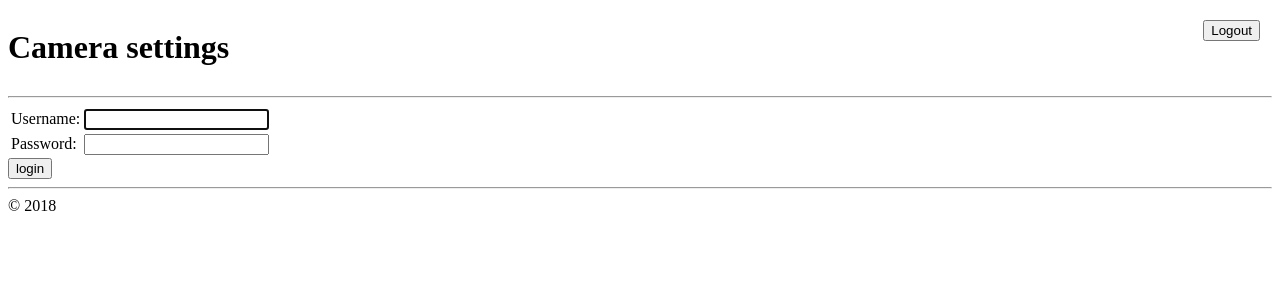
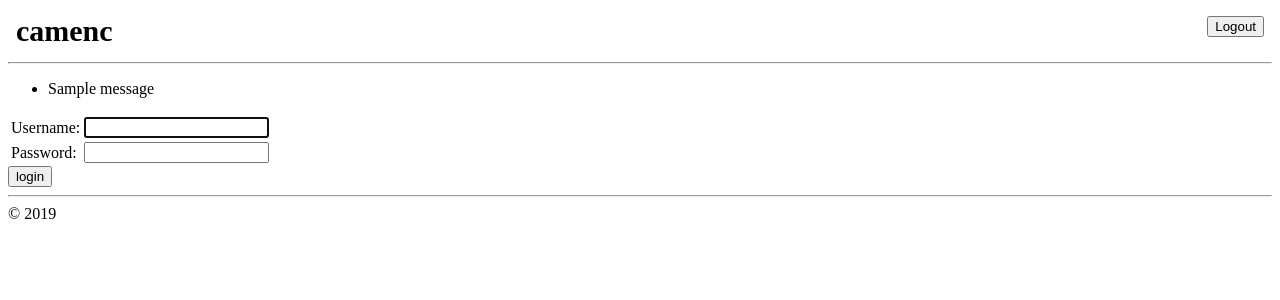
Before and after one commit to C14L/camenc, a Django app: page /camenc/login/ in a window 1280 px wide. Shown: the top 300 px of the page. Run offline with Django 3.2, Linux system fonts and the light colour scheme; tables that the repository leaves empty hold one stand-in row (values such as "Sample post"); one stand-in notice (Sample message) is shown; parts of the project's set-up code (start-up, migrations or seed data) failed here and were passed over.

Commit message:
server/templates: Clean up

```diff
--- a/server/main/templates/base.html
+++ b/server/main/templates/base.html
@@ -4,9 +4,9 @@
     <meta charset="utf-8">
     <style>
 
-header { overflow: hidden; }
-header h1 { float: left; }
-header form { float: right; margin: 12px; }
+header { overflow: hidden; margin: 0; padding: 0; }
+header h1 { float: left; font-size: 30px; line-height: 30px; margin: 8px; padding: 0; }
+header form { float: right; margin: 8px; padding: 0; }
 
 main fieldset {
     display: flex;
@@ -20,20 +20,35 @@ main fieldset ul {
   </head>
   <body>
     <header>
-      <h1>Camera settings</h1>
+      <h1><span>camenc</span><span>{% block h1extend %}{% endblock %}</span></h1>
       <form method="post" action="{% url 'user_logout' %}">
         {% csrf_token %}
         <input type="submit" value="Logout"/>
         <input type="hidden" name="next" value="/"/>
       </form>
     </header>
+
     <hr/>
+
+    {% if messages %}
+    <ul class="messages">
+        {% for message in messages %}
+        <li{% if message.tags %} class="{{ message.tags }}"{% endif %}>
+            {% if message.level == DEFAULT_MESSAGE_LEVELS.ERROR %}Important: {% endif %}
+            {{ message }}
+        </li>
+        {% endfor %}
+    </ul>
+    {% endif %}
+
     <main>
       {% block main %}{% endblock %}
     </main>
+
     <hr/>
+
     <footer>
-      &copy; 2018
+      &copy; 2019
     </footer>
   </body>
 </html>
```
Also changed, not shown: server/main/templates/main/home.html (+6 -49 lines), server/main/templates/main/pics.html (added, +13 -0 lines).
